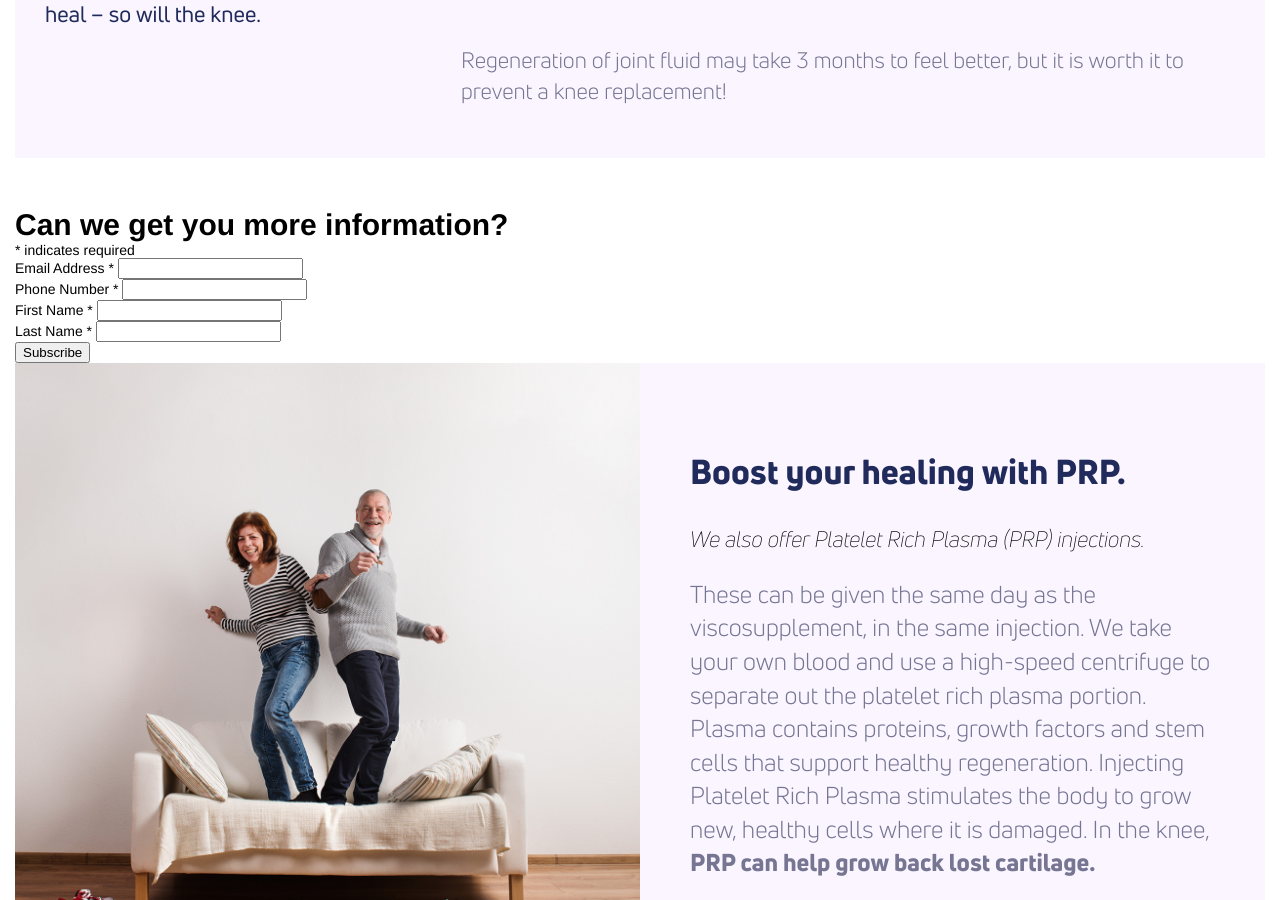
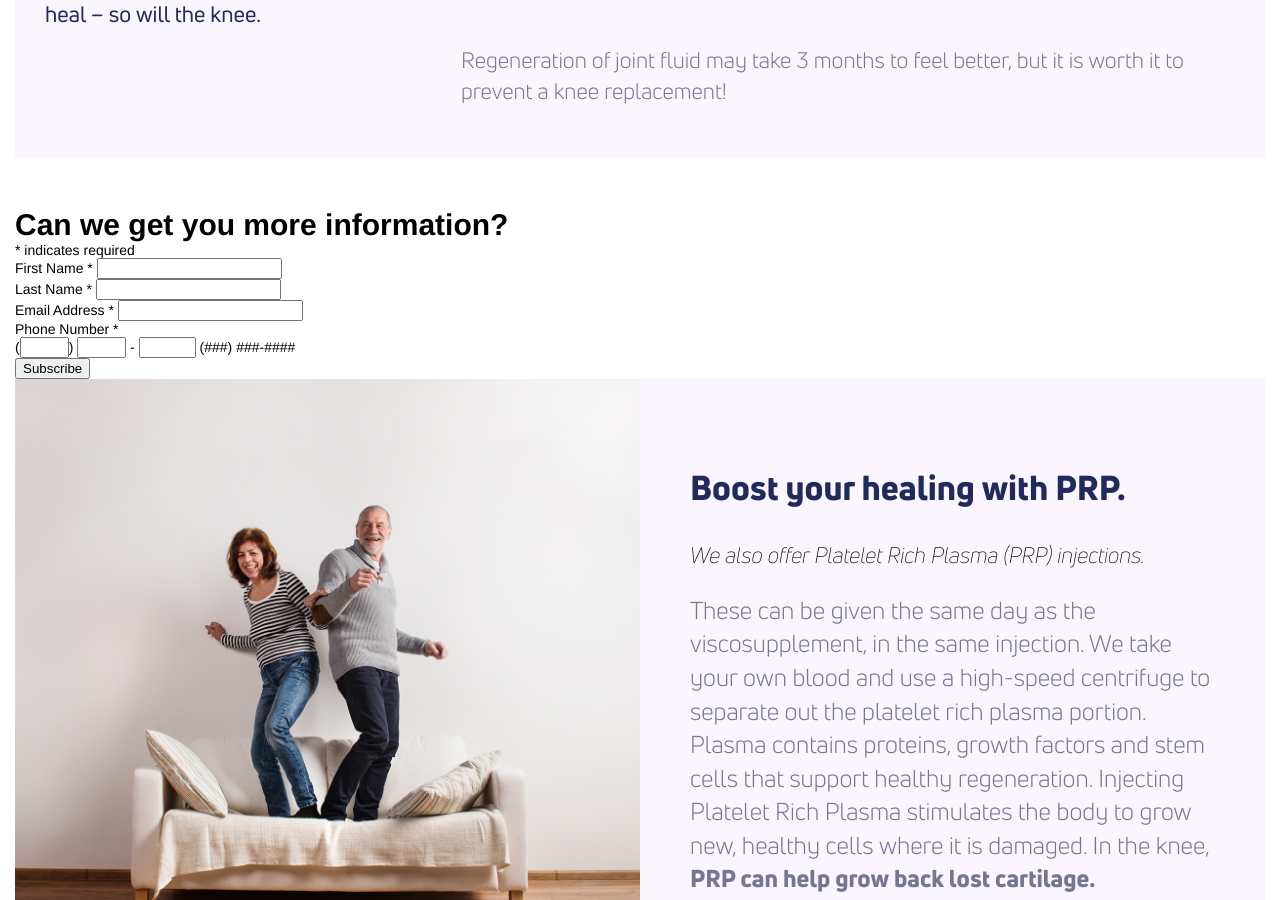
Before and after one commit to theneverwoods/gerstenberg.clinic, a Jekyll site: the page built from services/knee.html, in a window 1280 px wide and 900 px high, scrolled down 3020 px. Built offline with Jekyll 4.4.1, drawn with Linux system fonts in a browser that asks for light colours; comment, search, counter and statistics services are not loaded.

Commit message:
Update knee.html

```diff
--- a/services/knee.html
+++ b/services/knee.html
@@ -79,20 +79,10 @@ redirect_from: /knee-pain
 	   We recommend moving this block and the preceding CSS link to the HEAD of your HTML file. */
 </style>
 <div id="mc_embed_signup">
-<form action="https://clinic.us17.list-manage.com/subscribe/post?u=d331ab39fb4937d3f2984a90b&amp;id=eb8a4f608b" method="post" id="mc-embedded-subscribe-form" name="mc-embedded-subscribe-form" class="validate" target="_blank" novalidate>
+<form action="https://clinic.us18.list-manage.com/subscribe/post?u=3bdf416b29288fcc89abfd51c&amp;id=c86718ed13" method="post" id="mc-embedded-subscribe-form" name="mc-embedded-subscribe-form" class="validate" target="_blank" novalidate>
     <div id="mc_embed_signup_scroll">
 	<h2>Can we get you more information?</h2>
 <div class="indicates-required"><span class="asterisk">*</span> indicates required</div>
-<div class="mc-field-group">
-	<label for="mce-EMAIL">Email Address  <span class="asterisk">*</span>
-</label>
-	<input type="email" value="" name="EMAIL" class="required email" id="mce-EMAIL">
-</div>
-<div class="mc-field-group size1of2">
-	<label for="mce-MMERGE5">Phone Number  <span class="asterisk">*</span>
-</label>
-	<input type="text" name="MMERGE5" class="required" value="" id="mce-MMERGE5">
-</div>
 <div class="mc-field-group">
 	<label for="mce-FNAME">First Name  <span class="asterisk">*</span>
 </label>
@@ -103,16 +93,30 @@ redirect_from: /knee-pain
 </label>
 	<input type="text" value="" name="LNAME" class="required" id="mce-LNAME">
 </div>
-	<div id="mce-responses" class="clear">
+<div class="mc-field-group">
+	<label for="mce-EMAIL">Email Address  <span class="asterisk">*</span>
+</label>
+	<input type="email" value="" name="EMAIL" class="required email" id="mce-EMAIL">
+</div>
+<div class="mc-field-group size1of2">
+	<label for="mce-PHONE">Phone Number  <span class="asterisk">*</span>
+</label>
+    <div class="phonefield phonefield-us">
+        (<span class="phonearea"><input class="phonepart required" pattern="[0-9]*" id="mce-PHONE-area" name="PHONE[area]" maxlength="3" size="3" value="" type="text"></span>)
+        <span class="phonedetail1"><input class="phonepart required" pattern="[0-9]*" id="mce-PHONE-detail1" name="PHONE[detail1]" maxlength="3" size="3" value="" type="text"></span> -
+        <span class="phonedetail2"><input class="phonepart required" pattern="[0-9]*" id="mce-PHONE-detail2" name="PHONE[detail2]" maxlength="4" size="4" value="" type="text"></span>
+		<span class="small-meta nowrap">(###) ###-####</span>
+    </div>
+</div>	<div id="mce-responses" class="clear">
 		<div class="response" id="mce-error-response" style="display:none"></div>
 		<div class="response" id="mce-success-response" style="display:none"></div>
 	</div>    <!-- real people should not fill this in and expect good things - do not remove this or risk form bot signups-->
-    <div style="position: absolute; left: -5000px;" aria-hidden="true"><input type="text" name="b_d331ab39fb4937d3f2984a90b_eb8a4f608b" tabindex="-1" value=""></div>
+    <div style="position: absolute; left: -5000px;" aria-hidden="true"><input type="text" name="b_3bdf416b29288fcc89abfd51c_c86718ed13" tabindex="-1" value=""></div>
     <div class="clear"><input type="submit" value="Subscribe" name="subscribe" id="mc-embedded-subscribe" class="button"></div>
     </div>
 </form>
 </div>
-<script type='text/javascript' src='//s3.amazonaws.com/downloads.mailchimp.com/js/mc-validate.js'></script><script type='text/javascript'>(function($) {window.fnames = new Array(); window.ftypes = new Array();fnames[0]='EMAIL';ftypes[0]='email';fnames[5]='MMERGE5';ftypes[5]='phone';fnames[1]='FNAME';ftypes[1]='text';fnames[2]='LNAME';ftypes[2]='text';fnames[3]='ADDRESS';ftypes[3]='address';fnames[4]='PHONE';ftypes[4]='phone';}(jQuery));var $mcj = jQuery.noConflict(true);</script>
+<script type='text/javascript' src='//s3.amazonaws.com/downloads.mailchimp.com/js/mc-validate.js'></script><script type='text/javascript'>(function($) {window.fnames = new Array(); window.ftypes = new Array();fnames[1]='FNAME';ftypes[1]='text';fnames[2]='LNAME';ftypes[2]='text';fnames[0]='EMAIL';ftypes[0]='email';fnames[4]='PHONE';ftypes[4]='phone';fnames[3]='ADDRESS';ftypes[3]='address';fnames[5]='MMERGE5';ftypes[5]='text';fnames[6]='MMERGE6';ftypes[6]='text';}(jQuery));var $mcj = jQuery.noConflict(true);</script>
 <!--End mc_embed_signup-->
 
 <div class="row tiles">
```
